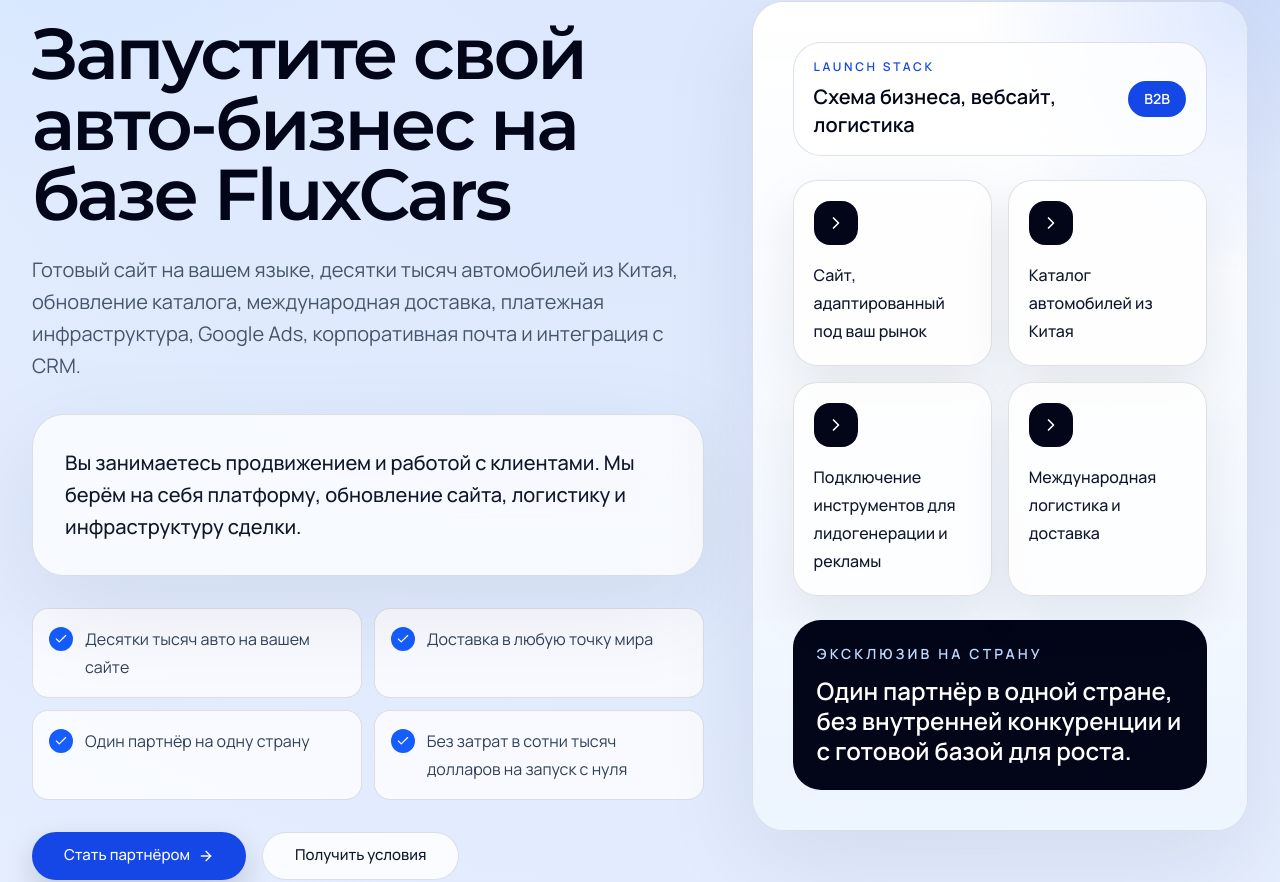
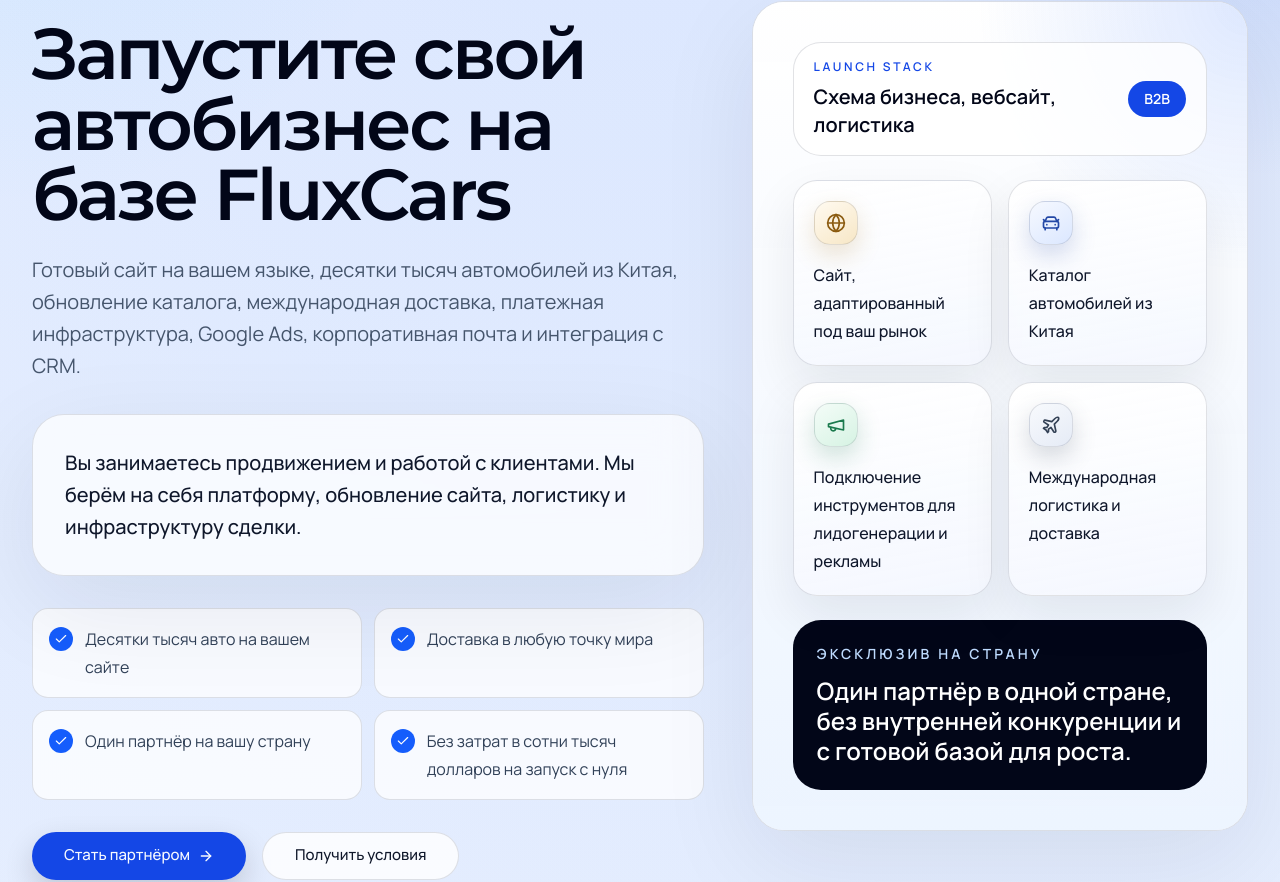
Before and after one commit to AiPilotDev/parners.pcarz.com, a Next.js app: page / in a window 1280 px wide. Shown: the part 241-1123 px from the top of the page. Built offline with nearby package versions, Linux system fonts and the light colour scheme.

Commit message:
Refine content and structure on FluxCars partner landing page, including updated titles, improved descriptions, and new launch stack items with icons.

```diff
--- a/src/app/page.tsx
+++ b/src/app/page.tsx
@@ -7,11 +7,11 @@ import {
   Building2,
   CarFront,
   Check,
-  ChevronRight,
   Database,
   Globe,
   Mail,
   Megaphone,
+  Plane,
   PhoneCall,
   Search,
   Settings2,
@@ -31,7 +31,7 @@ import { Button } from "@/components/ui/button";
 import { Card, CardContent, CardDescription, CardHeader, CardTitle } from "@/components/ui/card";
 
 export const metadata: Metadata = {
-  title: "FluxCars | Партнерская модель для запуска авто-бизнеса",
+  title: "FluxCars | Партнерская модель для запуска автобизнеса",
   description:
     "Запустите локальный бизнес по продаже автомобилей из Китая на базе FluxCars: сайт, каталог, логистика, платежная инфраструктура, Google Ads и CRM.",
 };
@@ -47,8 +47,35 @@ const navItems = [
 const heroBullets = [
   "Десятки тысяч авто на вашем сайте",
   "Доставка в любую точку мира",
-  "Один партнёр на одну страну",
+  "Один партнёр на вашу страну",
   "Без затрат в сотни тысяч долларов на запуск с нуля",
+];
+
+const launchStackItems = [
+  {
+    title: "Сайт, адаптированный под ваш рынок",
+    icon: Globe,
+    iconWrapClass:
+      "border border-[#f3e2bf] bg-[linear-gradient(145deg,#fffaf0_0%,#f7e7c6_100%)] text-[#8b5b10] shadow-[0_10px_24px_rgba(170,120,30,0.2)]",
+  },
+  {
+    title: "Каталог автомобилей из Китая",
+    icon: CarFront,
+    iconWrapClass:
+      "border border-[#cfd8ff] bg-[linear-gradient(145deg,#f6f9ff_0%,#dbe7ff_100%)] text-[#2348a6] shadow-[0_10px_24px_rgba(35,72,166,0.2)]",
+  },
+  {
+    title: "Подключение инструментов для лидогенерации и рекламы",
+    icon: Megaphone,
+    iconWrapClass:
+      "border border-[#d8efe0] bg-[linear-gradient(145deg,#f4fcf8_0%,#d6f3e3_100%)] text-[#1a7a4d] shadow-[0_10px_24px_rgba(26,122,77,0.2)]",
+  },
+  {
+    title: "Международная логистика и доставка",
+    icon: Plane,
+    iconWrapClass:
+      "border border-[#d7deec] bg-[linear-gradient(145deg,#f8fafd_0%,#e5ebf6_100%)] text-[#334155] shadow-[0_10px_24px_rgba(51,65,85,0.2)]",
+  },
 ];
 
 const benefitCards = [
@@ -297,7 +324,7 @@ export default function HomePage() {
             <span className="eyebrow">Премиальная B2B-платформа для автобизнеса</span>
             <div className="space-y-6">
               <h1 className="max-w-4xl text-5xl leading-[0.98] font-semibold text-slate-950 sm:text-6xl lg:text-7xl">
-                Запустите свой авто-бизнес на базе FluxCars
+                Запустите свой автобизнес на базе FluxCars
               </h1>
               <p className="max-w-3xl text-lg leading-8 text-slate-600 sm:text-xl">
                 Готовый сайт на вашем языке, десятки тысяч автомобилей из Китая, обновление каталога,
@@ -339,20 +366,15 @@ export default function HomePage() {
               </div>
 
               <div className="grid gap-4 sm:grid-cols-2">
-                {[
-                  "Сайт, адаптированный под ваш рынок",
-                  "Каталог автомобилей из Китая",
-                  "Подключение инструментов для лидогенерации и рекламы",
-                  "Международная логистика и доставка",
-                ].map((item) => (
+                {launchStackItems.map(({ title, icon: Icon, iconWrapClass }) => (
                   <div
-                    key={item}
-                    className="rounded-[24px] border border-white/80 bg-white/88 p-5 shadow-[0_20px_50px_rgba(15,23,42,0.08)]"
+                    key={title}
+                    className="rounded-[24px] border border-white/90 bg-[linear-gradient(170deg,rgba(255,255,255,0.98)_0%,rgba(245,248,255,0.9)_100%)] p-5 shadow-[0_20px_50px_rgba(15,23,42,0.08)] transition-transform duration-300 hover:-translate-y-0.5"
                   >
-                    <div className="mb-4 flex size-11 items-center justify-center rounded-2xl bg-slate-950 text-white">
-                      <ChevronRight className="size-5" />
+                    <div className={`mb-4 flex size-11 items-center justify-center rounded-2xl ${iconWrapClass}`}>
+                      <Icon className="size-5" />
                     </div>
-                    <p className="text-base leading-7 font-medium text-slate-900">{item}</p>
+                    <p className="text-base leading-7 font-medium text-slate-900">{title}</p>
                   </div>
                 ))}
               </div>
@@ -452,7 +474,7 @@ export default function HomePage() {
         <div className="premium-panel grid gap-10 overflow-hidden p-8 sm:p-10 lg:grid-cols-[0.9fr_1.1fr] lg:p-14">
           <div className="space-y-6">
             <span className="eyebrow">Эксклюзивность</span>
-            <h2 className="section-title">Один партнёр на одну страну</h2>
+            <h2 className="section-title">Один партнёр на вашу страну</h2>
             <p className="section-copy">
               Мы не продаём одну и ту же модель нескольким игрокам внутри одного рынка. На одну страну — один партнёр
               FluxCars.
@@ -548,7 +570,7 @@ export default function HomePage() {
                 Финальный шаг
               </span>
               <h2 className="max-w-4xl text-4xl leading-[1.02] font-semibold sm:text-5xl lg:text-6xl">
-                Запустите свой авто-бизнес на базе FluxCars
+                Запустите свой автобизнес на базе FluxCars
               </h2>
               <p className="max-w-3xl text-base leading-8 text-blue-50/88 sm:text-lg">
                 Получите сайт на нужном языке, десятки тысяч предложений с китайского рынка, обновляемый каталог,
@@ -562,7 +584,7 @@ export default function HomePage() {
                 сосредоточьтесь на продажах.
               </p>
               <p className="text-lg leading-8 font-medium text-blue-100">
-                Один партнёр на одну страну. Количество мест ограничено.
+                Один партнёр на вашу страну. Количество мест ограничено.
               </p>
               <Button asChild size="lg" className="bg-white px-8 text-slate-950 hover:bg-blue-50">
                 <Link href="#contacts">Получить условия партнёрства</Link>
```
